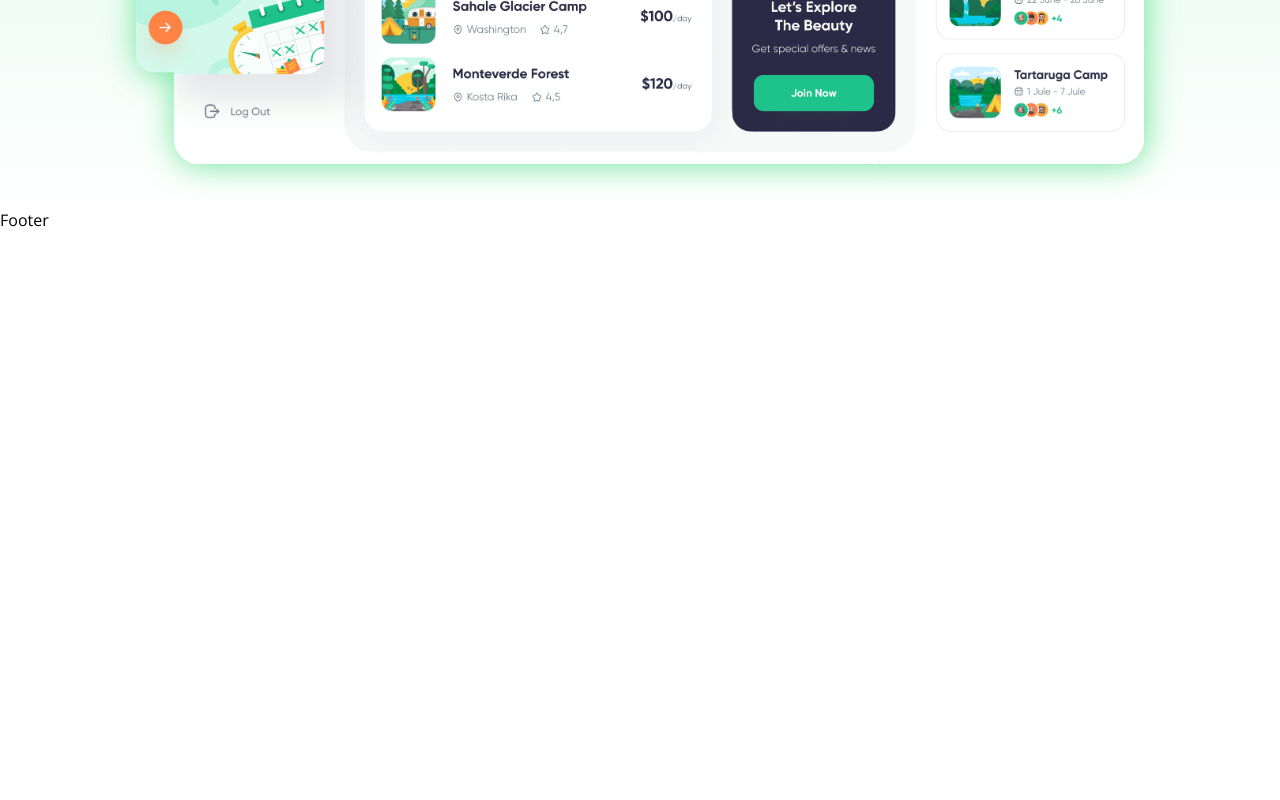
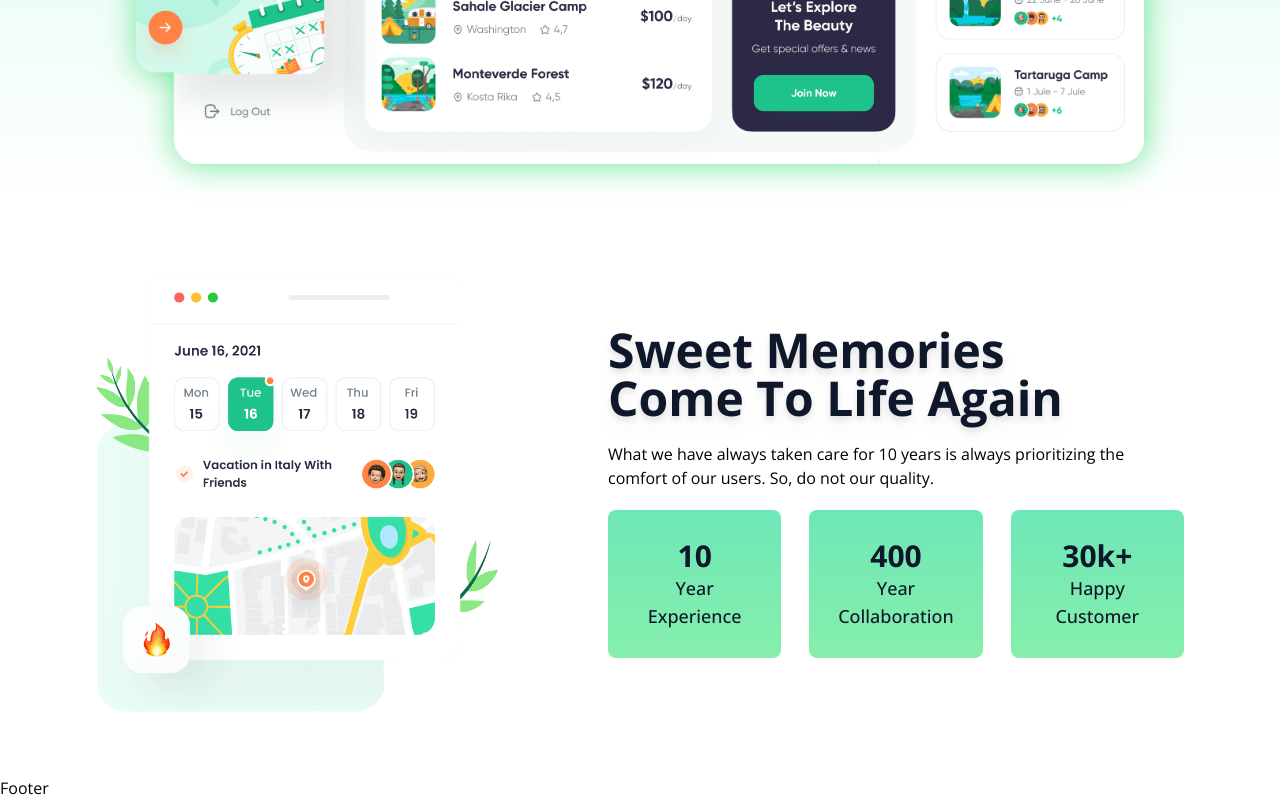
Before and after one commit to eliasKannemann/travelapp, a React (Vite) app: page / in a window 1280 px wide. Shown: the part 972-1772 px from the top of the page. Before the commit the page ends 1204 px from the top, so only its background shows below. Built offline with nearby package versions, Linux system fonts and the light colour scheme.

Commit message:
create component memory and fix navbar style

```diff
--- a/src/App.jsx
+++ b/src/App.jsx
@@ -1,6 +1,6 @@
 import { useState } from "react";
-import { Navbar, Hero, Footer } from "./components";
-import { hero, navlinks } from "./data/traveldata";
+import { Navbar, Hero, Footer, Memory } from "./components";
+import { hero, navlinks, memory } from "./data/traveldata";
 
 function App() {
   const [count, setCount] = useState(0);
@@ -9,6 +9,7 @@
     <>
       <Navbar navlinks={navlinks} />
       <Hero hero={hero} />
+      <Memory memory={memory} />
       <Footer />
     </>
   );
--- /dev/null
+++ b/src/components/Memory.jsx
@@ -0,0 +1,48 @@
+import React from "react";
+
+function Memory({ memory: { title, subtitle, text, img, experience } }) {
+  return (
+    <>
+      <div className="relative my-16 md:mb-7">
+        <div
+          className="travelapp-container flex items-center justify-between gap-16 xl:gap-9 lg:flex-col-reverse
+        "
+        >
+          <div className="flex items-center justify-start lg:justify-center w-full max-w-md">
+            <img
+              src={img}
+              alt="img-maps"
+              className="w-auto h-[55vh] object-fill "
+            />
+          </div>
+          <div className="grid items-center w-full max-w-2xl lg:text-center">
+            <h1 className="text-5xl lg:text-4xl md:text-3xl font-bold text-slate-900 filter drop-shadow-lg">
+              {title}
+            </h1>
+            <h1 className="text-5xl lg:text-4xl md:text-3xl font-bold text-slate-900 filter drop-shadow-lg">
+              {subtitle}
+            </h1>
+            <p className="text-base my-5 sm:text-sm">{text}</p>
+            <div className="grid items-center grid-cols-3 gap-7 xl:gap-3">
+              {experience?.map((val, i) => (
+                <div
+                  key={i}
+                  className="bg-gradient-to-b from-emerald-300 to-green-300 shadow-emerald-200 flex items-center justify-center flex-col text-slate-900 text-center py-7 px-5 xl:p-5 rounded-lg filter cursor-pointer hover:scale-105 transition-all duration-400"
+                >
+                  <h1 className="text-3xl xl:text-2xl sm:text-xl font-bold">
+                    {val.number}
+                  </h1>
+                  <p className="text-lg xl:text-base sm:text-sm xsm:text-xs font-medium">
+                    {val.title}
+                  </p>
+                </div>
+              ))}
+            </div>
+          </div>
+        </div>
+      </div>
+    </>
+  );
+}
+
+export default Memory;
--- a/src/components/Navbar.jsx
+++ b/src/components/Navbar.jsx
@@ -12,11 +12,11 @@
   return (
     <>
       <header className="flex items-center justify-center w-auto h-auto absolute top-7 left-0 right-0 ">
-        <nav className="flex items-center justify-between travigo-container ">
+        <nav className="flex items-center justify-between travelapp-container ">
           <NavLink to={`/`} className="flex items-center">
             <img src={logo} alt="logo-img" className="w-22 h-9 object-fill" />
           </NavLink>
-          <ul className="flex items-center lg:hidden">
+          <ul className="flex items-center lg:hidden gap-7">
             {navlinks.map((val, i) => (
               <li key={i}>
                 <NavLink to={`#`} className="text-lg text-slate-900">
--- a/src/components/index.js
+++ b/src/components/index.js
@@ -1,3 +1,4 @@
 export { default as Hero } from "./Hero";
 export { default as Navbar } from "./Navbar";
 export { default as Footer } from "./Footer";
+export { default as Memory } from "./Memory";
```
